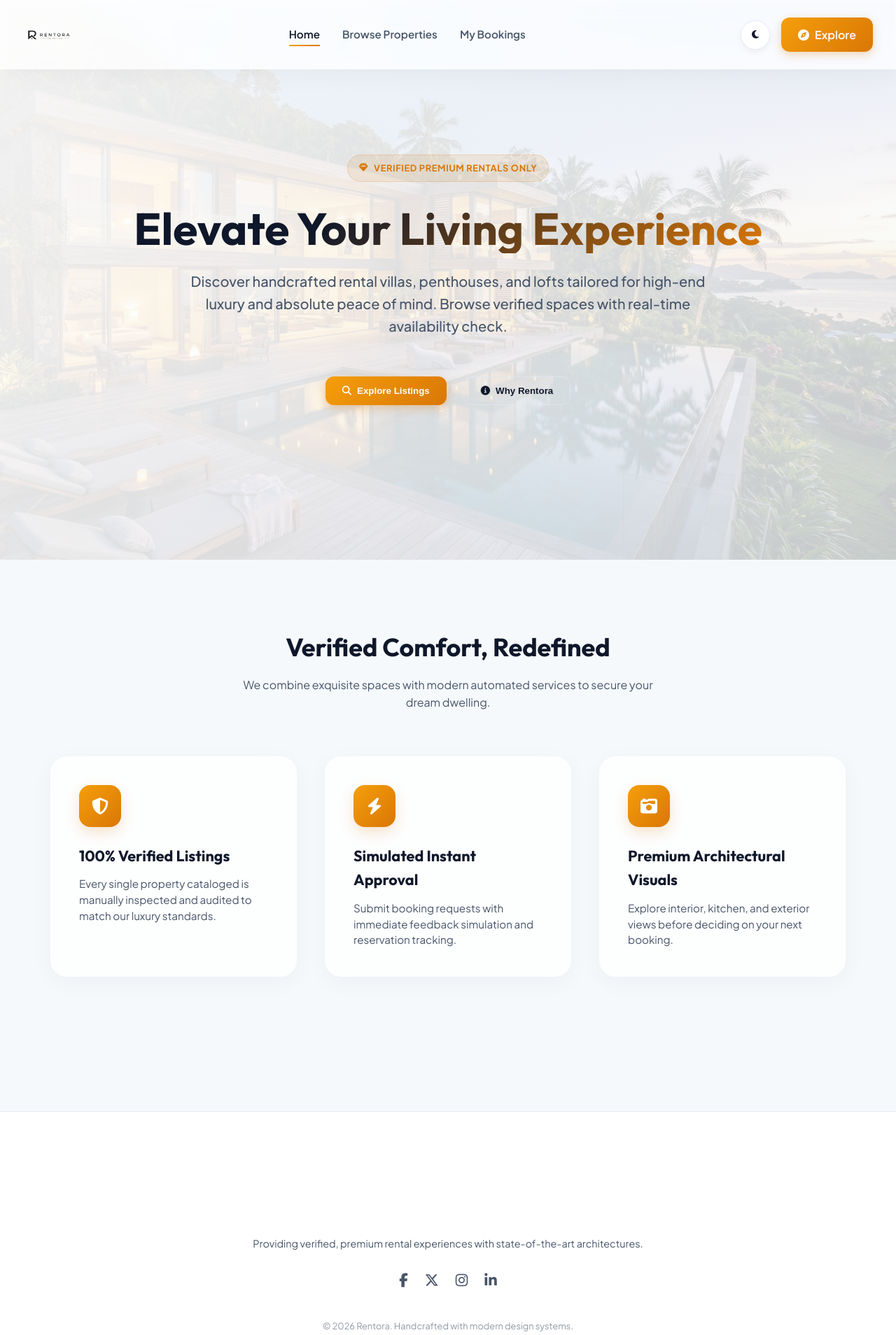
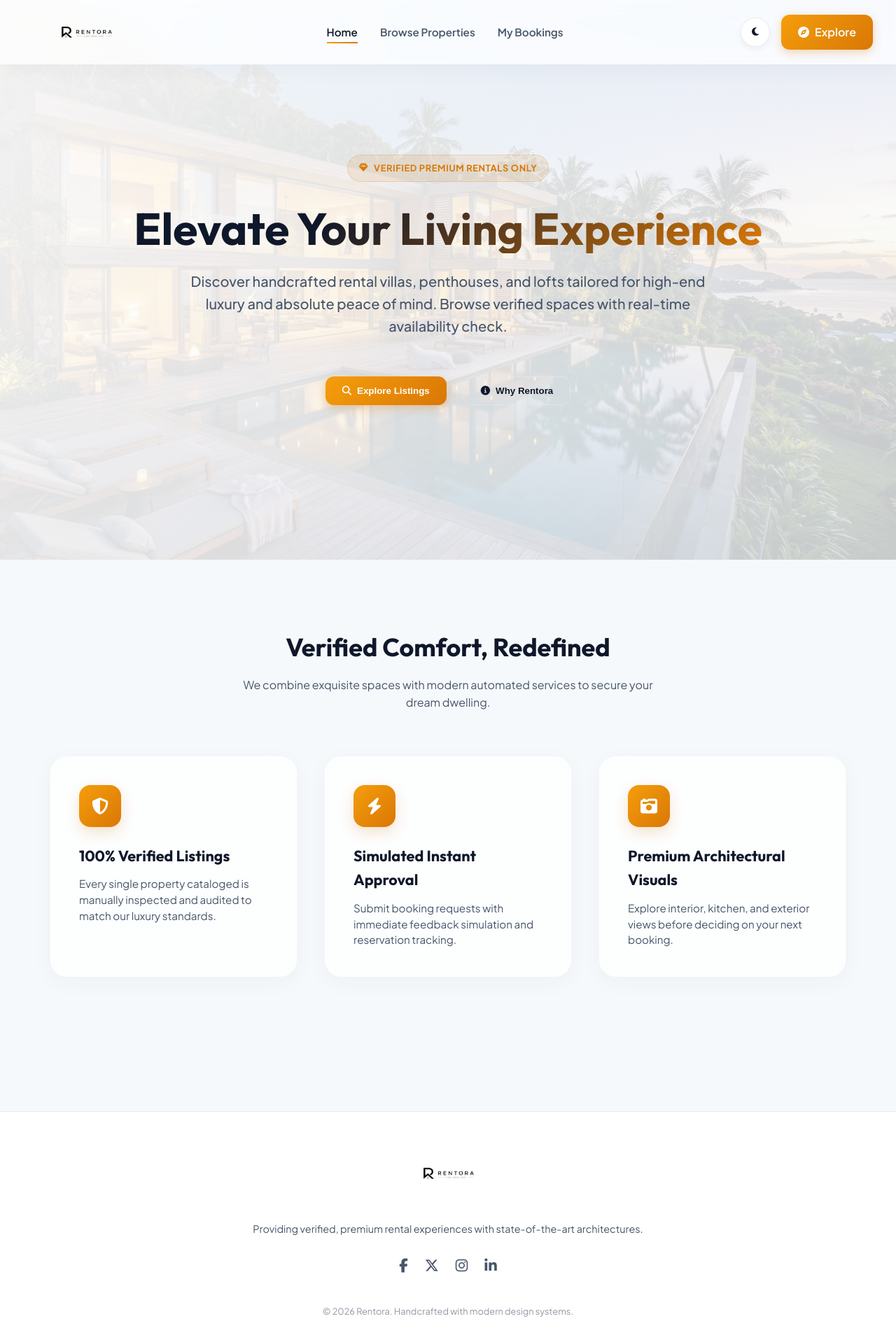
Before and after one commit to Harshal-jith/premium-rentals, a website: page index.html in a window 1280 px wide. Shown: the whole page at 70% size. Drawn offline with Linux system fonts and the light colour scheme.

Commit message:
implemented automatic logo switching with smooth fade transition between light and dark modes

```diff
--- a/index.html
+++ b/index.html
@@ -18,8 +18,11 @@
 
     <!-- Header / Navbar -->
     <nav class="navbar glass-effect">
-        <a class="nav-brand" href="#" id="nav-logo-btn" style="display: flex; align-items: center; padding: 0.1rem 0;">
-            <img src="images/rentora_logo.png" alt="Rentora" style="height: 54px; object-fit: contain; max-width: 220px; transition: transform 0.3s ease;">
+        <a class="nav-brand" href="#" id="nav-logo-btn" style="display: flex; align-items: center; text-decoration: none;">
+            <div class="logo-container">
+                <img src="images/logo_light.png" alt="Rentora" class="brand-logo logo-light">
+                <img src="images/logo_dark.png" alt="Rentora" class="brand-logo logo-dark">
+            </div>
         </a>
         <div class="nav-links">
             <span class="nav-link active" id="nav-home">Home</span>
@@ -481,8 +484,11 @@
     <!-- Footer -->
     <footer>
         <div class="footer-content">
-            <div class="footer-brand" style="margin-bottom: 1.25rem;">
-                <img src="images/rentora_logo.png" alt="Rentora" style="height: 58px; object-fit: contain; filter: brightness(0) invert(1); max-width: 240px;">
+            <div class="footer-brand" style="margin-bottom: 1.25rem; display: flex; justify-content: center; width: 100%;">
+                <div class="logo-container">
+                    <img src="images/logo_light.png" alt="Rentora" class="brand-logo logo-light">
+                    <img src="images/logo_dark.png" alt="Rentora" class="brand-logo logo-dark">
+                </div>
             </div>
             <p>Providing verified, premium rental experiences with state-of-the-art architectures.</p>
             <div class="social-links">
--- a/styles.css
+++ b/styles.css
@@ -41,8 +41,52 @@
     --toast-text: #0f172a;
 }
 
-[data-theme="dark"] .nav-brand img {
-    filter: brightness(0) invert(1);
+/* Logo Container & Transitions */
+.logo-container {
+    position: relative;
+    height: 48px; /* 25-35% larger than original text/icon */
+    width: 180px;
+    display: flex;
+    align-items: center;
+}
+
+.brand-logo {
+    position: absolute;
+    top: 0;
+    left: 0;
+    height: 100%;
+    width: 100%;
+    object-fit: contain;
+    transition: opacity 250ms ease-in-out;
+}
+
+/* Light Mode values (Default) */
+.logo-light {
+    opacity: 1;
+    pointer-events: auto;
+}
+
+.logo-dark {
+    opacity: 0;
+    pointer-events: none;
+}
+
+/* Dark Mode values */
+[data-theme="dark"] .logo-light {
+    opacity: 0;
+    pointer-events: none;
+}
+
+[data-theme="dark"] .logo-dark {
+    opacity: 1;
+    pointer-events: auto;
+}
+
+@media (max-width: 768px) {
+    .logo-container {
+        height: 42px;
+        width: 155px;
+    }
 }
 
 * {
```
Also changed, not shown: images/logo_dark.png (added), images/logo_light.png (added).
